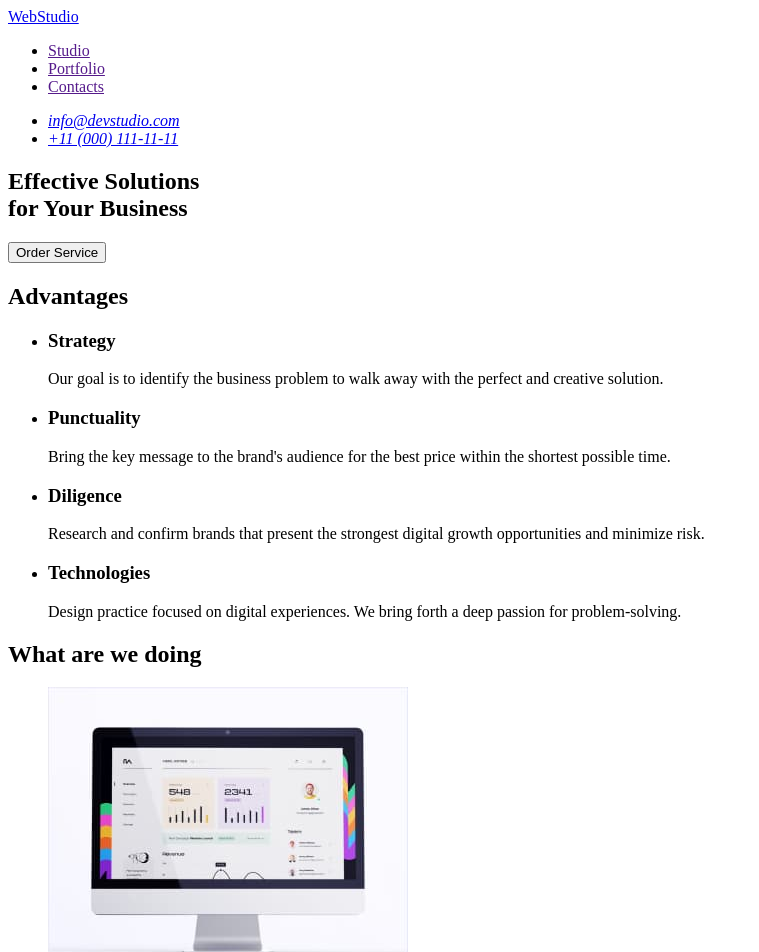
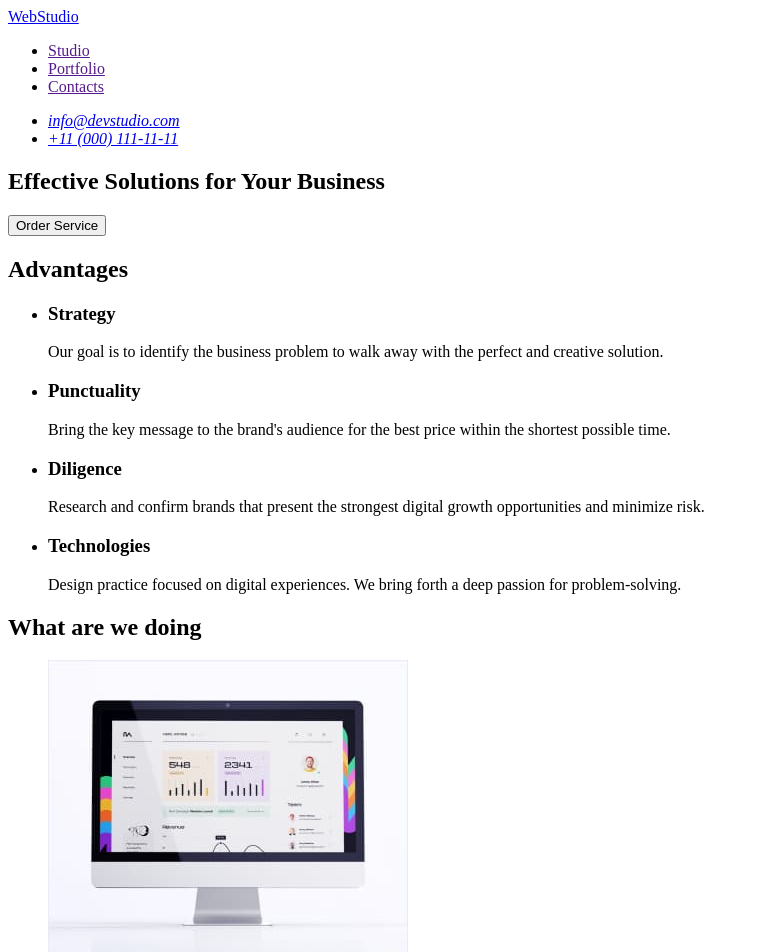
Before and after one commit to StepanKryvskyi/goit-markup-hw-01, a plain HTML site: page index.html in a window 1280 px wide. Shown: the top 952 px of the page, without its empty margins (0-759 px from the left). Drawn offline with Linux system fonts and the light colour scheme.

Commit message:
update index html

```diff
--- a/index.html
+++ b/index.html
@@ -28,7 +28,7 @@
     <main>
         <section>
             <h1>
-                Effective Solutions <br />
+                Effective Solutions
                 for Your Business
               </h1>
               <button type="button">Order Service</button>
```
